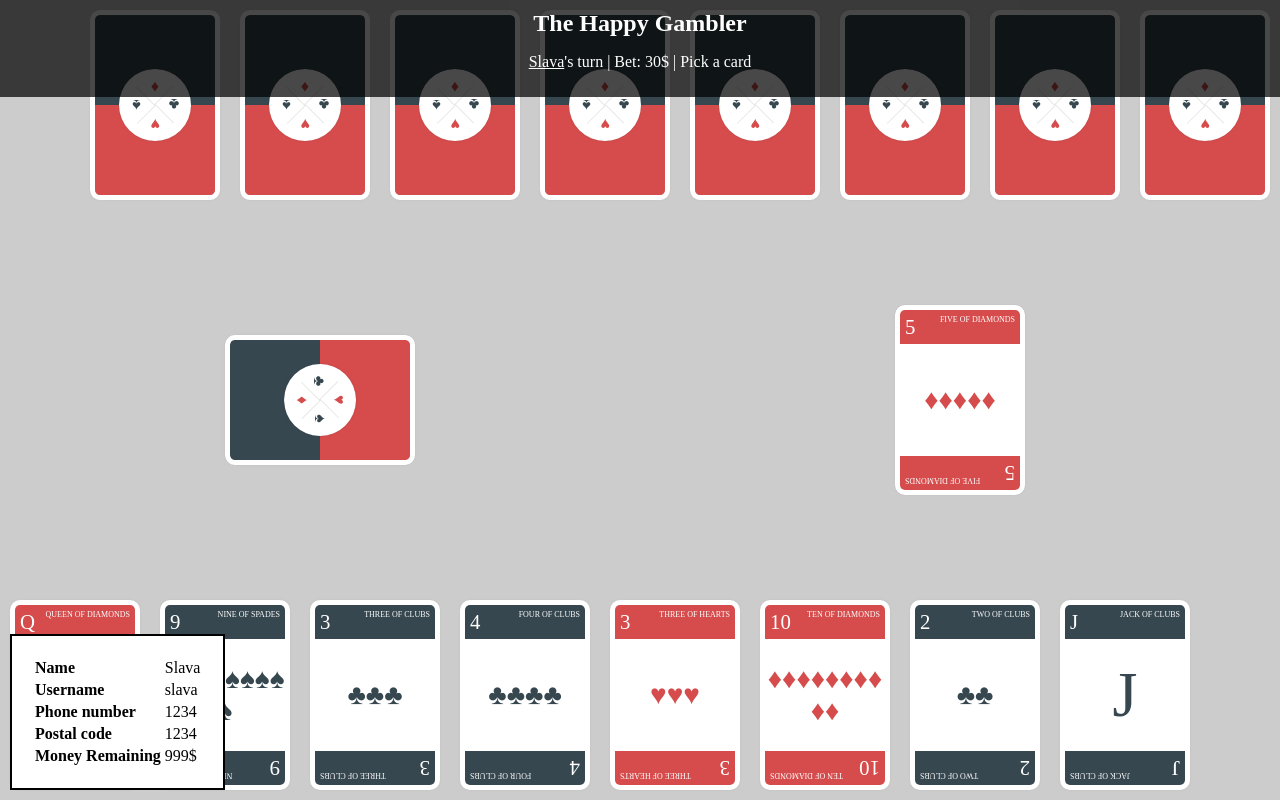
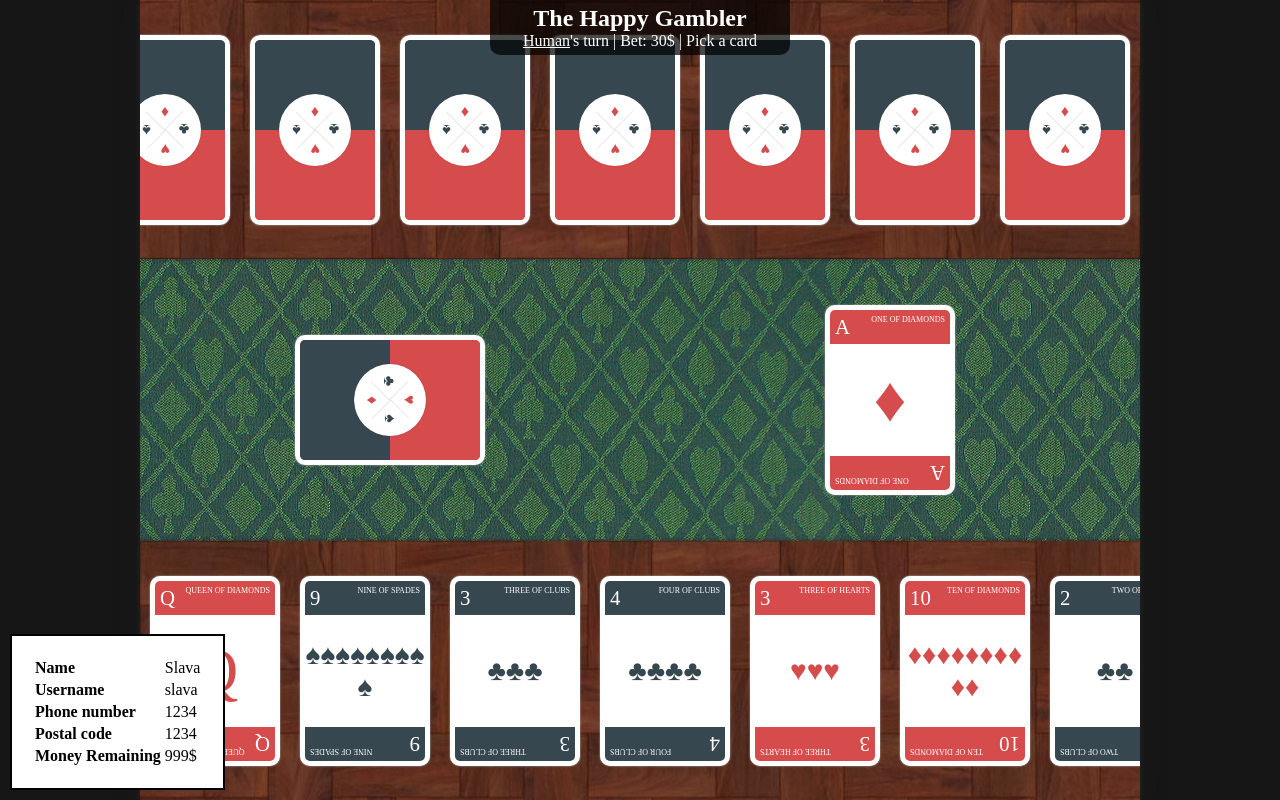
Before and after one commit to vezaynk/crazy8s, a plain HTML site: page game.html in a window 1280 px wide. Drawn offline with Linux system fonts and the light colour scheme.

Commit message:
Fixed turn bug

```diff
--- a/scripts/build.js
+++ b/scripts/build.js
@@ -78,7 +78,7 @@ class Deck {
 class Game {
     constructor() {
         this.deck = new Deck();
-        this.turn = -1;
+        this.turn = 1;
         this.players = [];
         this.deck.shuffleDeck(12);
         this.discardPile = new DiscardPile(this);
@@ -88,7 +88,6 @@ class Game {
             console.log(`Game is terminated.`);
             return;
         }
-        this.turn = (this.turn + 1) % this.players.length;
         let currentPlayer = this.players[this.turn];
         return currentPlayer.playTurn();
     }
@@ -193,9 +192,22 @@ class Player {
             console.log("Human was suppose to play");
             let cardIndex = await this.getCardIndexToPlay();
             let card = this.hand.cards[cardIndex];
-            console.log(card);
+            if (!card) {
+                if (!this.game.deck.isEmpty) {
+                    console.log(`${this.name} Decided to draw a card.`);
+                }
+                else {
+                    console.log("Deck is empty! Rebuilding using discard pile.");
+                    this.game.rebuildDeck();
+                }
+                // Pick a new card
+                let newCard = this.game.deck.drawCard();
+                this.hand.addCard(newCard);
+                console.log("Drew", newCard);
+            }
+            else {
+            }
             resolve();
-            // TODO: Allow human player to play (Interaction with DOM required)
         });
     }
     /**
@@ -212,15 +224,12 @@ class Player {
             else {
                 await this.runTurn();
             }
+            this.game.turn = (this.game.turn + 1) % this.game.players.length;
             resolve();
         });
     }
 }
 class BotPlayer extends Player {
-    constructor() {
-        super(...arguments);
-        this.isBot = true;
-    }
     getCardIndexToPlay() {
         return new Promise(resolve => {
             let index = this.hand.cards.findIndex((card, index) => this.game.discardPile.canPlayCard(card));
@@ -452,7 +461,7 @@ function renderHeader(casino) {
         <h1>The Happy Gambler</h1>
         <p>
             <span>
-                <a id="showInfoBox" href="#">${casino.user.name}</a>'s turn |</span>
+                <a id="showInfoBox" href="#">${casino.game.players[casino.game.turn].name}</a>'s turn |</span>
             <span>Bet: ${casino.betAmount}$ |</span>
             <span>Pick a card</span>
         </p>
@@ -461,6 +470,9 @@ function renderHeader(casino) {
     let elShowInfoBox = elTopBar.querySelector("#showInfoBox");
     let elInfoBox = renderInfoBox(casino.user);
     elShowInfoBox.addEventListener("click", function () {
+        elInfoBox.classList.toggle("hidden");
+    });
+    elInfoBox.addEventListener("click", function () {
         elInfoBox.classList.toggle("hidden");
     });
     elInfo.appendChild(elTopBar);
--- a/scripts/interface.ts
+++ b/scripts/interface.ts
@@ -141,7 +141,7 @@ function renderHeader(casino: Casino) {
         <h1>The Happy Gambler</h1>
         <p>
             <span>
-                <a id="showInfoBox" href="#">${casino.user.name}</a>'s turn |</span>
+                <a id="showInfoBox" href="#">${casino.game.players[casino.game.turn].name}</a>'s turn |</span>
             <span>Bet: ${casino.betAmount}$ |</span>
             <span>Pick a card</span>
         </p>
@@ -154,6 +154,10 @@ function renderHeader(casino: Casino) {
 
 
     elShowInfoBox.addEventListener("click", function () {
+        elInfoBox.classList.toggle("hidden")
+    })
+
+    elInfoBox.addEventListener("click", function () {
         elInfoBox.classList.toggle("hidden")
     })
 
--- a/styles/game.css
+++ b/styles/game.css
@@ -3,7 +3,7 @@
 }
 
 body {
-    background-color: #ccc;
+    background-color: rgb(22, 22, 22);
     margin: 0;
     padding: 0;
 }
@@ -15,6 +15,10 @@ body {
     align-items: space-between;
     min-height: 100vh;
     text-align: center;
+    width: 100vw;
+    max-width: 1000px;
+    margin: auto;
+    box-shadow: 0 0 20px rgba(36, 36, 36, 0.5);
 }
 
 .hand {
@@ -23,6 +27,10 @@ body {
     flex-wrap: nowrap;
     overflow-x: auto;
     justify-content: start;
+    background-image: url("../images/table.jpg");
+    box-shadow: 0 0 5px rgba(36, 36, 36, 1);
+    align-items: center;
+    flex: 2;
 }
 
 .hand .card {
@@ -35,7 +43,9 @@ body {
     flex-direction: row;
     justify-content: space-around;
     align-items: center;
-    flex: 1;
+    flex: 3;
+    box-shadow: 0 0 5px rgba(36, 36, 36, 1);
+    background-image: url("../images/surface.jpg");
 }
 
 .deck .card:first-child {
@@ -47,14 +57,24 @@ body {
     z-index: 999;
     background-color: rgba(0, 0, 0, 0.719);
     color: #fff;
-    width: 100%;
+    width: auto;
+    max-width: 300px;
     text-align: center;
-    padding: 10px;
+    padding: 5px;
+    margin: auto;
+    left: 0;
+    right: 0;
+    border-bottom-left-radius: 10px;
+    border-bottom-right-radius: 10px;
 }
 
 .toolbar h1 {
     margin: 0;
     font-size: 1.5em;
+}
+
+.toolbar p {
+    margin: 0;
 }
 
 .hand-bot {
```
Also changed, not shown: scripts/game.ts (+21 -6 lines), images/surface.jpg (added), images/table.jpg (added), 1 other file.
